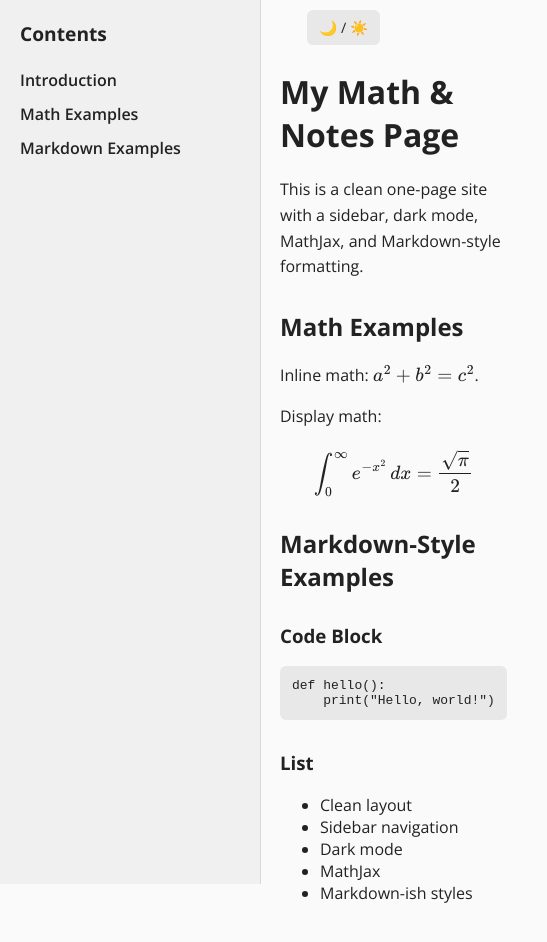
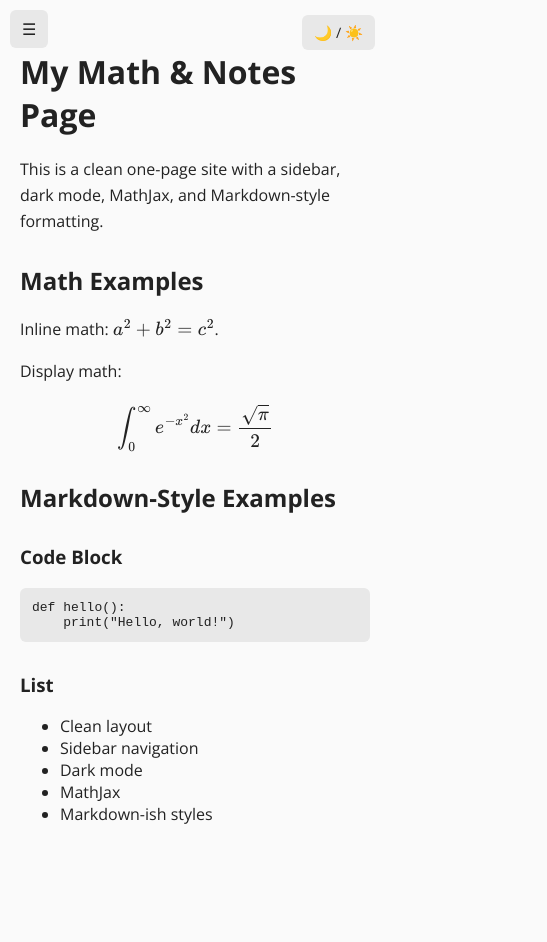
Before and after one commit to Ivo-Y/simple_website, a plain HTML site: page index.html in a window 390 px wide. Shown: the whole page, 547 px wide, since content can reach past the window. After the commit the page ends 861 px from the top, so only its background shows below. Drawn offline with nearby package versions, Linux system fonts and the light colour scheme.

Commit message:
Update index.html

```diff
--- a/index.html
+++ b/index.html
@@ -5,22 +5,14 @@
   <meta name="viewport" content="width=device-width, initial-scale=1.0" />
   <title>My Math + Notes Site</title>
 
-  <!-- Open Sans font -->
   <link href="https://fonts.googleapis.com/css2?family=Open+Sans:wght@300;400;600;700&display=swap" rel="stylesheet">
 
-  <!-- MathJax -->
   <script>
-    MathJax = {
-      tex: {
-        inlineMath: [["$", "$"], ["\\(", "\\)"]]
-      }
-    };
+    MathJax = { tex: { inlineMath: [["$", "$"], ["\\(", "\\)"]] } };
   </script>
-  <script id="MathJax-script" async
-    src="https://cdn.jsdelivr.net/npm/mathjax@3/es5/tex-mml-chtml.js"></script>
+  <script id="MathJax-script" async src="https://cdn.jsdelivr.net/npm/mathjax@3/es5/tex-mml-chtml.js"></script>
 
   <style>
-    /* Base layout */
     body {
       margin: 0;
       font-family: "Open Sans", sans-serif;
@@ -46,7 +38,6 @@
       --code-bg: #222;
     }
 
-    /* Sidebar */
     nav {
       width: 220px;
       background: var(--sidebar-bg);
@@ -57,40 +48,24 @@
       border-right: 1px solid rgba(0,0,0,0.1);
     }
 
-    nav h2 {
-      font-size: 1.2em;
-      margin-top: 0;
-    }
-
+    nav h2 { margin-top: 0; font-size: 1.2em; }
     nav a {
       display: block;
       padding: 6px 0;
+      color: var(--text);
       text-decoration: none;
-      color: var(--text);
       font-weight: 600;
     }
 
-    /* Main content */
     main {
       margin-left: 240px;
       padding: 40px;
       max-width: 800px;
     }
 
-    h1, h2, h3 {
-      margin-top: 30px;
-      font-weight: 700;
-    }
+    h1, h2, h3 { margin-top: 30px; font-weight: 700; }
+    p { line-height: 1.6; }
 
-    p {
-      line-height: 1.6;
-    }
-
-    a {
-      color: var(--link);
-    }
-
-    /* Markdown-style code blocks */
     pre {
       background: var(--code-bg);
       padding: 12px;
@@ -98,11 +73,6 @@
       overflow-x: auto;
     }
 
-    code {
-      font-family: monospace;
-    }
-
-    /* Toggle button */
     .toggle {
       position: absolute;
       right: 10px;
@@ -114,41 +84,84 @@
       user-select: none;
       font-size: 0.9em;
     }
+
+    /* MOBILE RESPONSIVE DESIGN */
+    @media (max-width: 800px) {
+      body {
+        flex-direction: column;
+      }
+
+      nav {
+        position: relative;
+        width: 100%;
+        height: auto;
+        border-right: none;
+        border-bottom: 1px solid rgba(0,0,0,0.1);
+      }
+
+      main {
+        margin-left: 0;
+        padding: 20px;
+      }
+
+      .toggle {
+        top: 15px;
+        right: 15px;
+      }
+    }
+
+    /* Collapsible menu for very small screens */
+    @media (max-width: 500px) {
+      nav {
+        display: none;
+      }
+
+      .menu-btn {
+        display: block;
+        position: absolute;
+        left: 10px;
+        top: 10px;
+        padding: 8px 12px;
+        background: var(--code-bg);
+        border-radius: 6px;
+        cursor: pointer;
+      }
+
+      nav.open {
+        display: block;
+        background: var(--sidebar-bg);
+        padding: 20px;
+      }
+    }
   </style>
 </head>
 
 <body>
-  <!-- Sidebar -->
-  <nav>
+  <div class="menu-btn" onclick="toggleMenu()">☰</div>
+
+  <nav id="sidebar">
     <h2>Contents</h2>
     <a href="#intro">Introduction</a>
     <a href="#math">Math Examples</a>
     <a href="#markdown">Markdown Examples</a>
   </nav>
 
-  <!-- Dark mode toggle -->
   <div class="toggle" onclick="toggleDark()">🌙 / ☀️</div>
 
-  <!-- Main Content -->
   <main>
     <h1 id="intro">My Math & Notes Page</h1>
-    <p>
-      This is a clean one-page site with a sidebar, dark mode, MathJax, and
-      Markdown-style formatting.
-    </p>
+    <p>This is a clean one-page site with a sidebar, dark mode, MathJax, and Markdown-style formatting.</p>
 
     <h2 id="math">Math Examples</h2>
     <p>Inline math: $a^2 + b^2 = c^2$.</p>
-
     <p>Display math:</p>
-    $$ \int_0^\infty e^{-x^2}\, dx = \frac{\sqrt{\pi}}{2} $$
+    $$ \int_0^\infty e^{-x^2} dx = \frac{\sqrt{\pi}}{2} $$
 
     <h2 id="markdown">Markdown-Style Examples</h2>
 
     <h3>Code Block</h3>
     <pre><code>def hello():
-    print("Hello, world!")
-</code></pre>
+    print("Hello, world!")</code></pre>
 
     <h3>List</h3>
     <ul>
@@ -161,15 +174,18 @@
   </main>
 
   <script>
-    // Dark mode toggle
     function toggleDark() {
       document.body.classList.toggle("dark");
       localStorage.setItem("dark", document.body.classList.contains("dark"));
     }
 
-    // Remember preference
     if (localStorage.getItem("dark") === "true") {
       document.body.classList.add("dark");
+    }
+
+    function toggleMenu() {
+      const sidebar = document.getElementById('sidebar');
+      sidebar.classList.toggle('open');
     }
   </script>
 </body>
```
